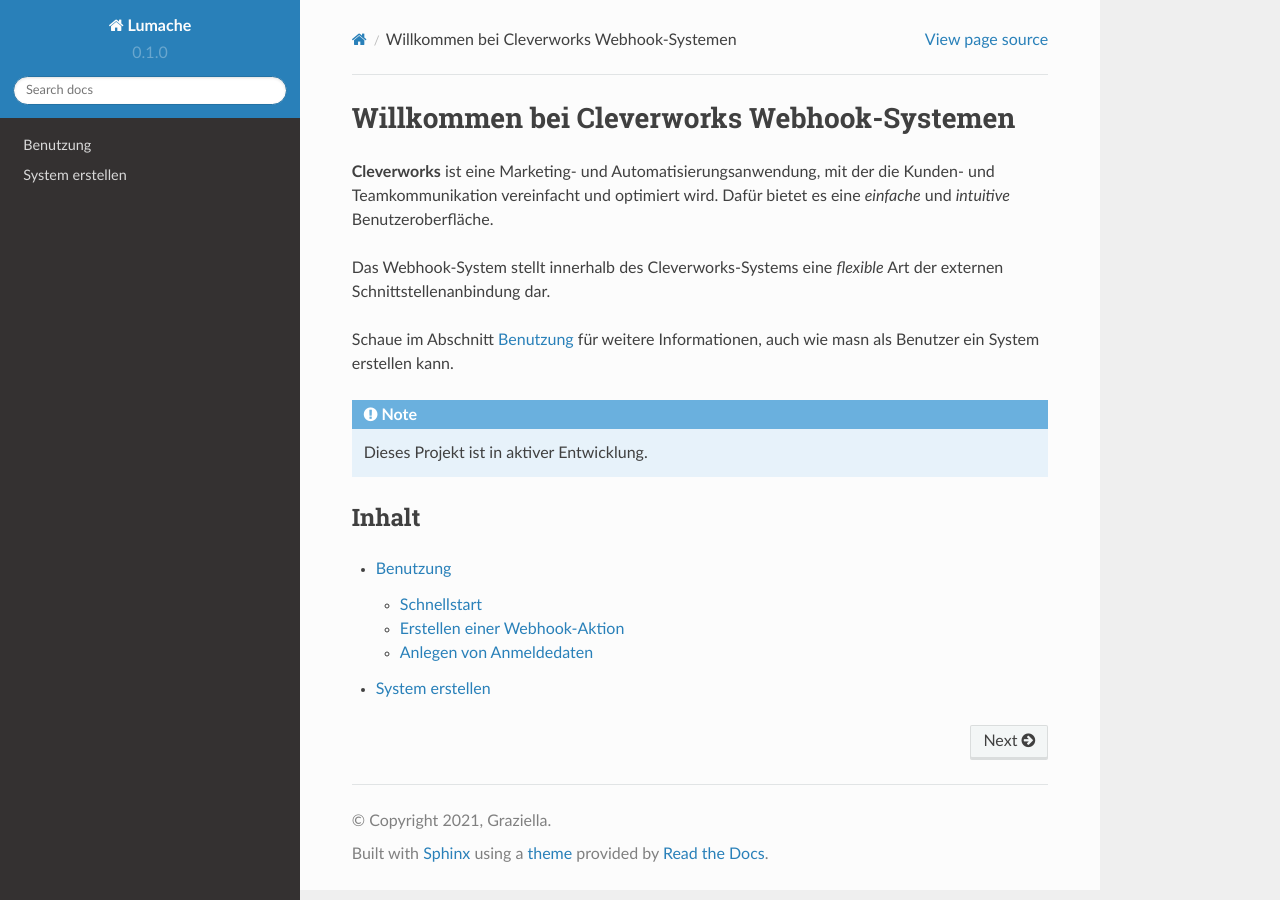
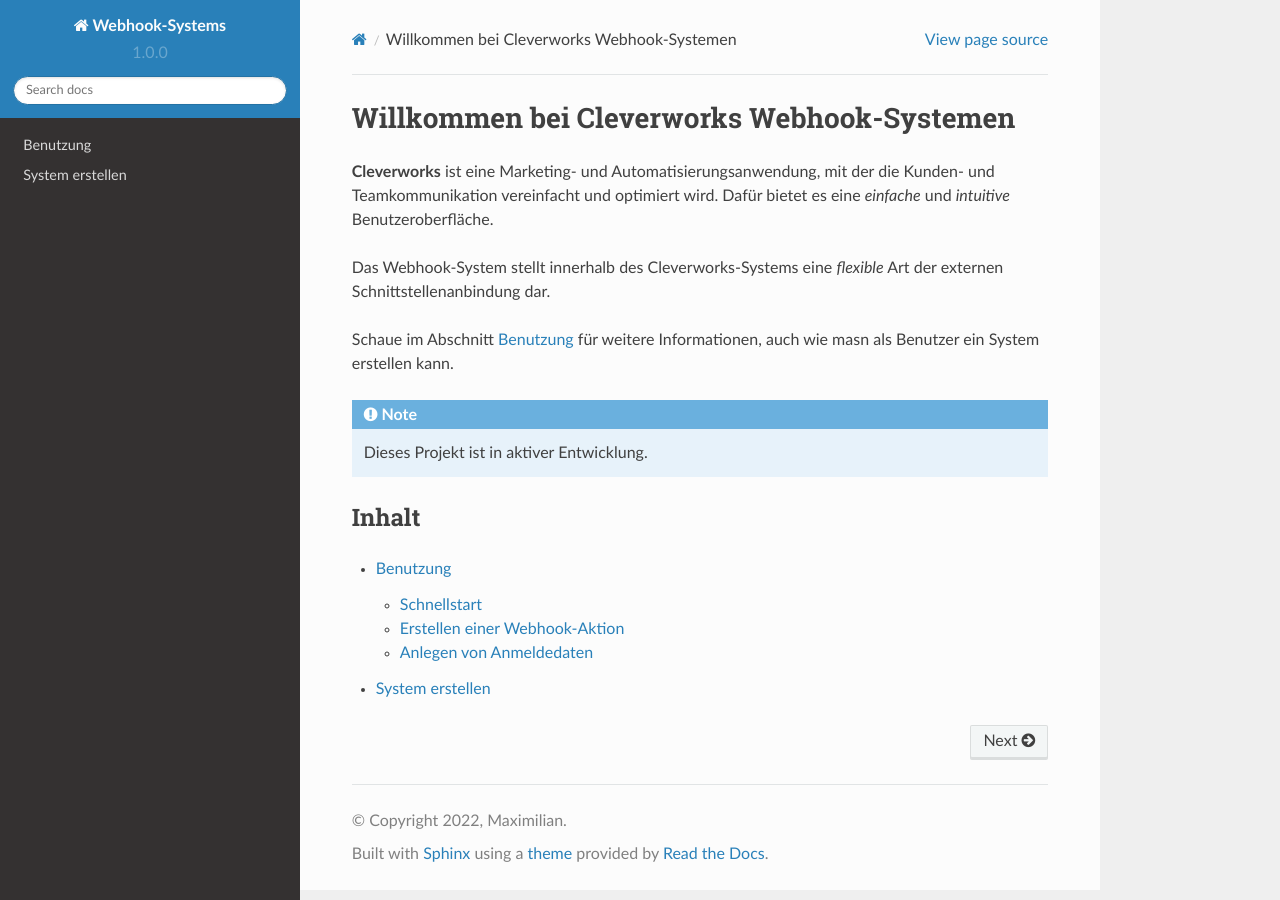
Before and after one commit to MaHN00/rtd-cw-webhooksystems, a Sphinx documentation site: the page built from docs/source/index.rst, in a window 1280 px wide. Built offline with Sphinx 7.4.7 and the Read the Docs theme 2.0.0, drawn with Linux system fonts in a browser that asks for light colours.

Commit message:
Update conf.py

```diff
--- a/docs/source/conf.py
+++ b/docs/source/conf.py
@@ -2,12 +2,12 @@
 
 # -- Project information
 
-project = 'Lumache'
-copyright = '2021, Graziella'
-author = 'Graziella'
+project = 'Webhook-Systems'
+copyright = '2022, Maximilian'
+author = 'Maximilian'
 
-release = '0.1'
-version = '0.1.0'
+release = '1.0'
+version = '1.0.0'
 
 # -- General configuration
 
```
